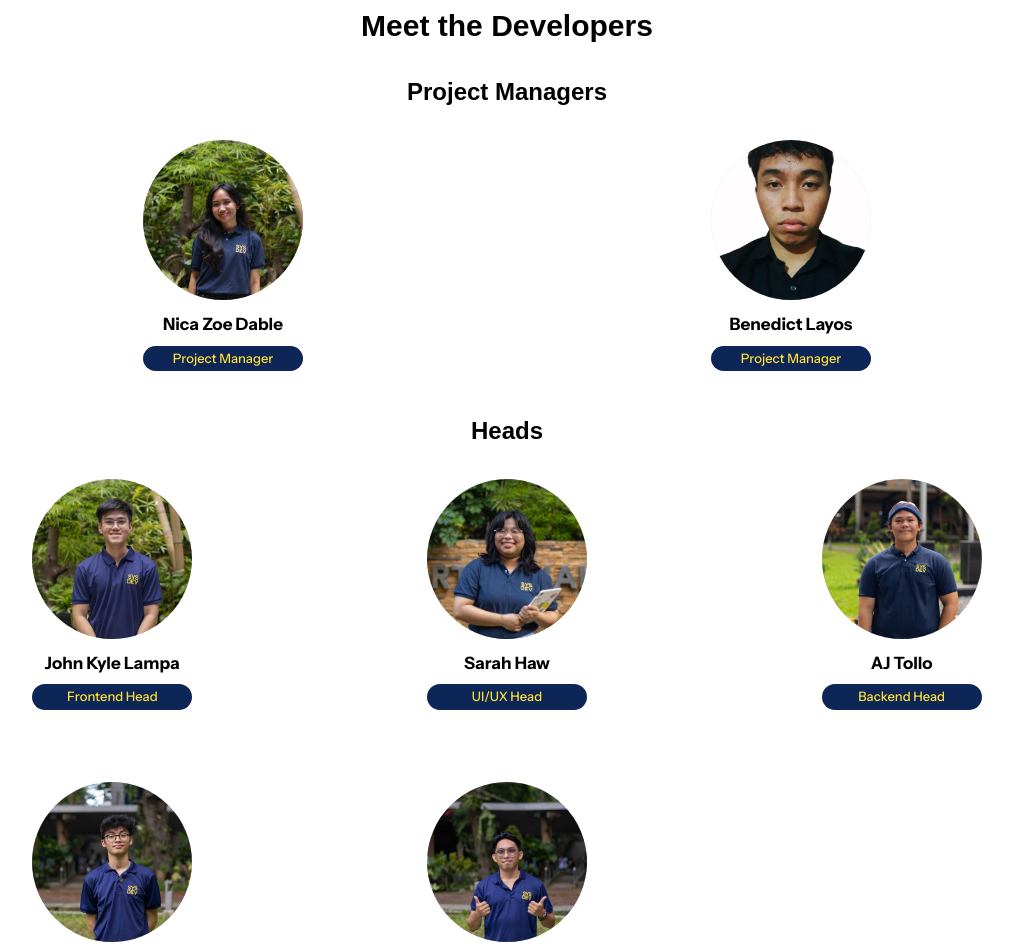
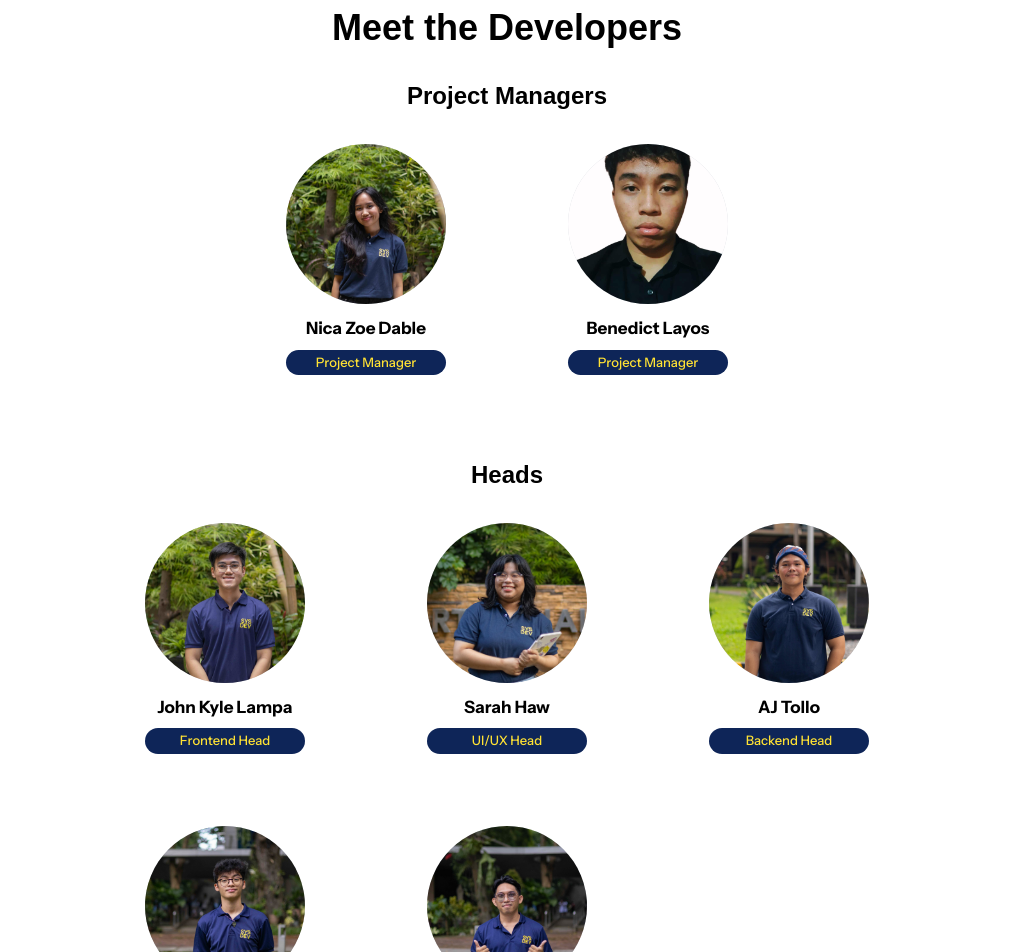
Before and after one commit to SAMAHAN-Systems-Development/sysdev-website-frontend, a Next.js app: page /meet-the-developers in a window 1280 px wide. Shown: the part 120-1072 px from the top of the page, without its empty margins (133-1146 px from the left). Built offline with nearby package versions, Linux system fonts and the light colour scheme.

Commit message:
fix: spacing of dev cards

```diff
--- a/src/components/pages/MeetTheDevsPage.tsx
+++ b/src/components/pages/MeetTheDevsPage.tsx
@@ -27,26 +27,19 @@ function MeetTheDevsPage() {
       dev.role.toLowerCase().includes('backend') &&
       !dev.role.toLowerCase().includes('head')
     ),
-    'Quality Assurance': developers.filter(dev =>
-      dev.role.toLowerCase().includes('qa') &&
-      !dev.role.toLowerCase().includes('head')
-    ),
-    'DevOps': developers.filter(dev =>
-      dev.role.toLowerCase().includes('devops') &&
-      !dev.role.toLowerCase().includes('head')
-    )
+
   };
 
 
   return (
     <div className='text-black flex flex-col items-center my-12 md:mb-16'>
       <div className="text-center mb-8">
-        <h1 className="font-bold text-2xl lg:text-3xl sm:text-4xl">Meet the Developers</h1>
+        <h1 className="font-bold text-2xl md:text-3xl lg:text-4xl ">Meet the Developers</h1>
       </div>
 
-       <div className="w-full max-w-6xl px-4 mb-6">
-        <h2 className="font-semibold text-2xl mb-3 text-center">Project Managers</h2>
-        <div className="grid md:grid-cols-2 gap-0 -mx-2">
+      <div className="max-w-6xl px-4 mb-16">
+        <h2 className="font-semibold text-xl md:text-2xl mb-3 text-center">Project Managers</h2>
+        <div className="grid md:grid-cols-2 gap-8 -mx-2">
           {projectManagers.map((dev, idx) => (
             <div key={dev.name + idx} className="flex justify-center">
               <DeveloperCard
@@ -61,16 +54,17 @@ function MeetTheDevsPage() {
 
       {Object.entries(departments).map(([department, devs]) => (
         devs.length > 0 && (
-          <div key={department} className="w-full max-w-6xl px-4 mb-6">
-            <h2 className="font-semibold text-2xl mb-3 text-center">{department}</h2>
-            <div className="grid md:grid-cols-2 lg:grid-cols-3 gap-x-16 gap-y-8">
+          <div key={department} className="max-w-6xl px-4 mb-16">
+            <h2 className="font-semibold text-xl md:text-2xl mb-3 text-center">{department}</h2>
+            <div className="grid md:grid-cols-2 lg:grid-cols-3 gap-8 ">
               {devs.map((dev, idx) => {
                 const isLast = idx === devs.length - 1;
                 return (
                   <div
                     key={dev.name + idx}
                     className={`flex justify-center ${
-                    isLast && devs.length % 3 === 1 ? 'lg:col-span-3' : ''
+                      isLast && devs.length % 2 === 1 ? 'md:col-span-2 lg:col-span-1' : (isLast && devs.length % 3 === 1 ? '' : '')
+
                     }`}
                   >
                     <DeveloperCard
```
Lines whose indentation alone changed are shown as unchanged.
